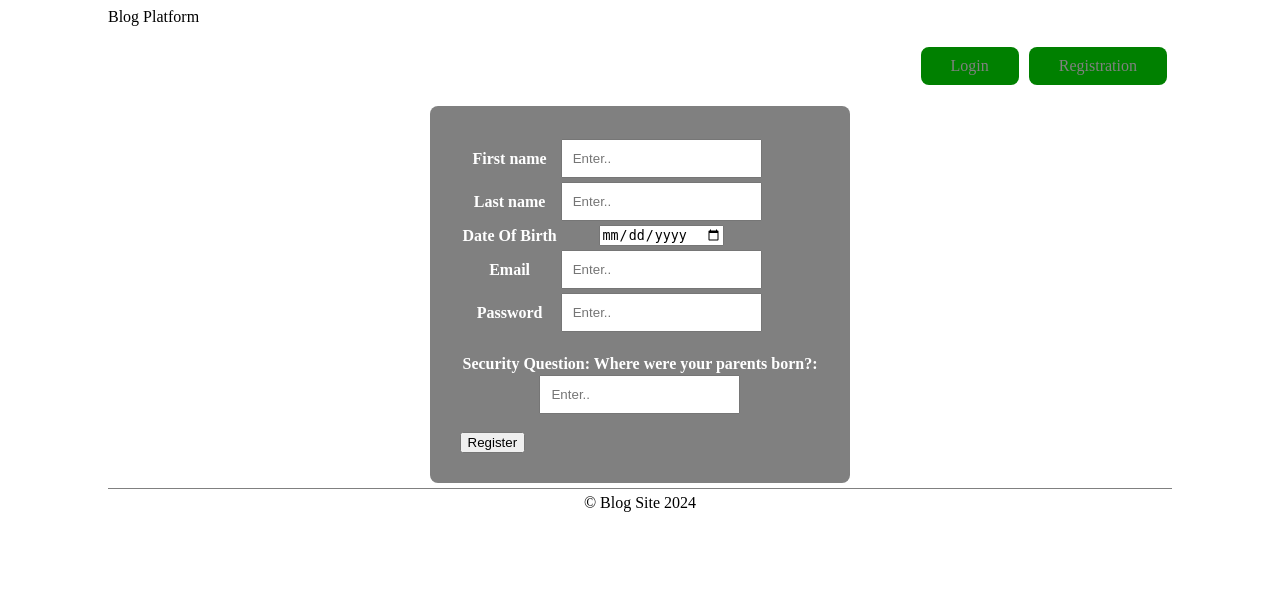
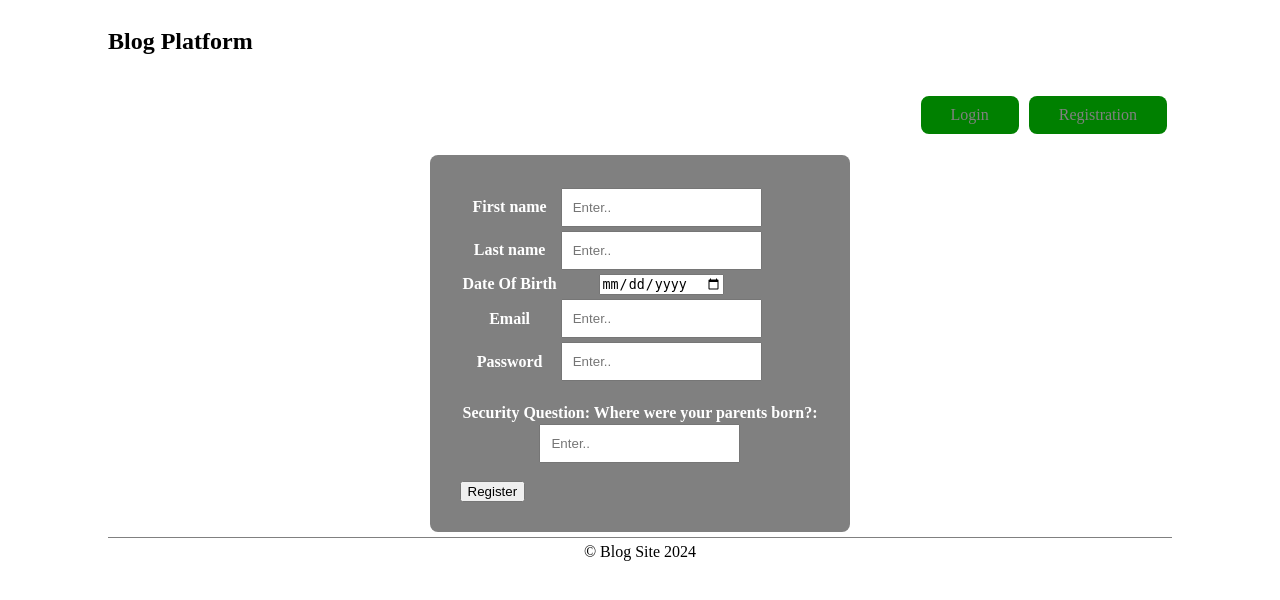
Before and after one commit to JacoMH/BlogPlatform, a PHP site: page /Registration.php in a window 1280 px wide. Shown: the top 600 px of the page. Run offline with PHP 8.4, Linux system fonts and the light colour scheme; lists and menus that the app fills with data are empty.

Commit message:
desktop css

```diff
--- a/css/desktop.css
+++ b/css/desktop.css
@@ -66,5 +66,7 @@ li {
 }
 
 .loginButton{
-    margin: auto;
+    padding: 0px;
+    display:flex;
+    align-content: center;
 }
--- a/css/mobile.css
+++ b/css/mobile.css
@@ -44,3 +44,11 @@ li {
     margin: auto;
     padding: 10px;
 }
+
+.logRegContainer{
+    background-color: grey;
+    padding: 30px;
+    border-radius: 8px;
+    color: white;
+    margin: auto;
+}
--- a/includes/header1.php
+++ b/includes/header1.php
@@ -1,6 +1,6 @@
 <header>
     <div id="logo">
-        Blog Platform
+       <h2>Blog Platform</h2>
     </div>
     <nav>
         <ul>
```
